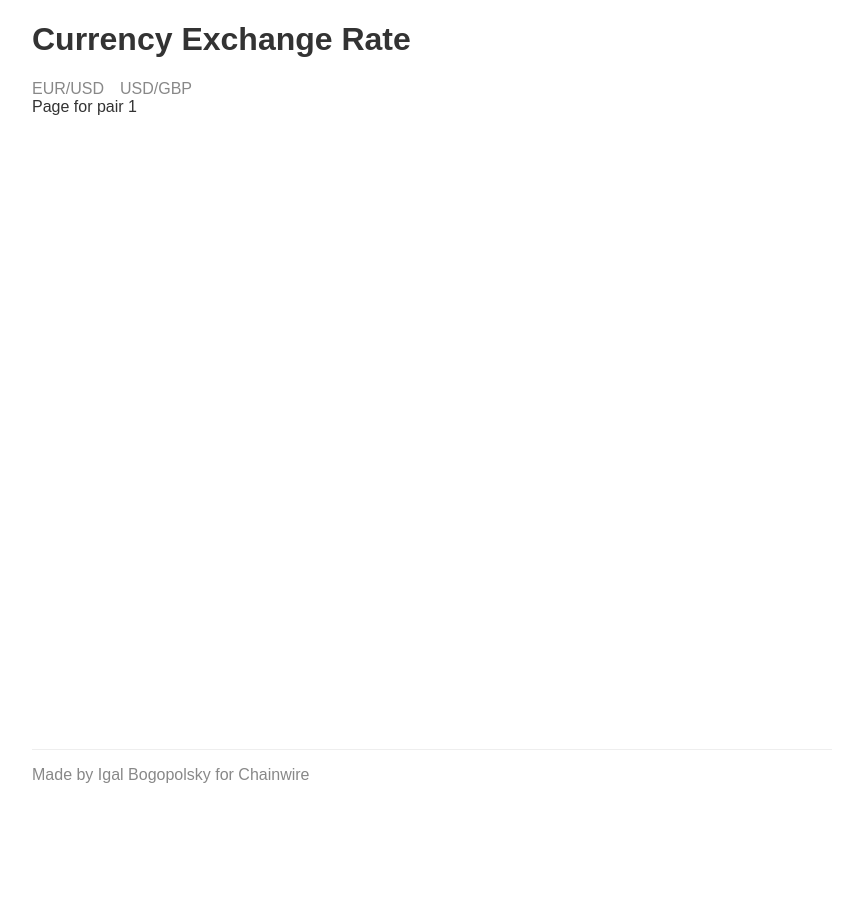
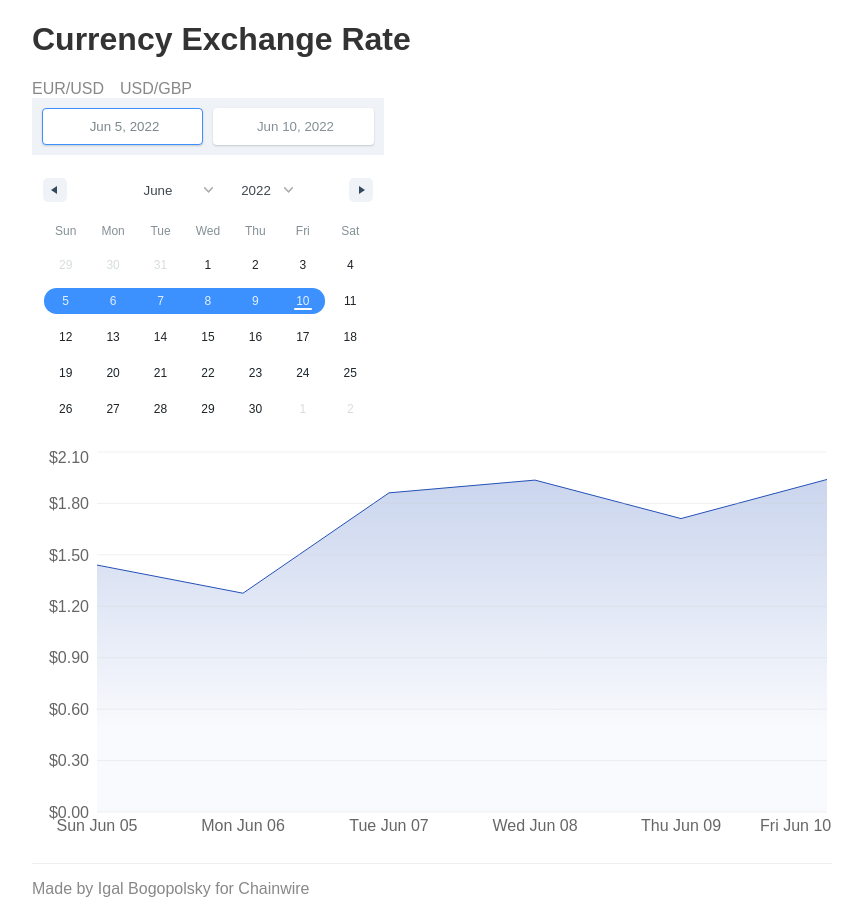
Before and after one commit to igalbo/chainwire, a React (Create React App) app: page /pairs/1 in a window 1280 px wide. Shown: the whole page, without its empty margins (208-1070 px from the left). Before the commit the page ends 800 px from the top, so only its background shows below. Built offline with nearby package versions, Linux system fonts and the light colour scheme.

Commit message:
basic functionality without backend

```diff
--- a/package.json
+++ b/package.json
@@ -6,10 +6,13 @@
     "@testing-library/jest-dom": "^5.16.4",
     "@testing-library/react": "^13.3.0",
     "@testing-library/user-event": "^13.5.0",
+    "date-fns": "^2.28.0",
     "react": "^18.1.0",
+    "react-date-range": "^1.4.0",
     "react-dom": "^18.1.0",
     "react-router-dom": "^6.3.0",
     "react-scripts": "5.0.1",
+    "recharts": "^2.1.10",
     "web-vitals": "^2.1.4"
   },
   "scripts": {
--- a/src/App.js
+++ b/src/App.js
@@ -6,7 +6,7 @@ import {
 } from "react-router-dom";
 
 import "./App.css";
-import NavBar from "./components/Chart/NavBar/NavBar";
+import NavBar from "./components/NavBar/NavBar";
 import InfoPage from "./pages/InfoPage";
 
 function App() {
--- /dev/null
+++ b/src/components/Chart/Chart.css
@@ -0,0 +1,8 @@
+.tooltip {
+  border-radius: 0.25rem;
+  background: #26313c;
+  color: #fff;
+  padding: 1rem;
+  box-shadow: 15px 30px 40px 5px rgba(0, 0, 0, 0.5);
+  text-align: center;
+}
--- a/src/components/Chart/Chart.js
+++ b/src/components/Chart/Chart.js
@@ -0,0 +1,75 @@
+import { format, parseISO, addDays, differenceInDays } from "date-fns";
+import {
+  ResponsiveContainer,
+  AreaChart,
+  XAxis,
+  YAxis,
+  Area,
+  Tooltip,
+  CartesianGrid,
+} from "recharts";
+
+import "./Chart.css";
+
+const Chart = ({ start, end }) => {
+  const data = [];
+  const range = differenceInDays(end, start) + 1;
+  // (Date.parse(end) - Date.parse(start)) / (1000 * 60 * 60 * 24) + 1;
+
+  for (let num = 0; num < range; num++) {
+    data.push({
+      date: addDays(start, num).toString().substring(0, 10),
+      value: 1 + Math.random(),
+    });
+  }
+
+  console.dir(data);
+  return (
+    <ResponsiveContainer height={400}>
+      <AreaChart data={data}>
+        <defs>
+          <linearGradient id="color" x1="0" y1="0" x2="0" y2="1">
+            <stop offset="0%" stopColor="#2451B7" stopOpacity={0.4} />
+            <stop offset="75%" stopColor="#2451B7" stopOpacity={0.05} />
+          </linearGradient>
+        </defs>
+        <Area dataKey="value" stroke="#2451B7" fill="url(#color)" />
+        <XAxis
+          dataKey="date"
+          axisLine={false}
+          tickLine={false}
+          // tickFormatter={(str) => {
+          //   const date = parseISO(str);
+          //   if (date.getDate() % 7 === 0) {
+          //     return format(date, "MMM, d");
+          //   }
+          //   return "";
+          // }}
+        />
+        <YAxis
+          dataKey="value"
+          axisLine={false}
+          tickLine={false}
+          tickCount={8}
+          tickFormatter={(number) => `$${number.toFixed(2)}`}
+        />
+        <Tooltip content={<CustomTooltip />} />
+        <CartesianGrid opacity={0.3} vertical={false} />
+      </AreaChart>
+    </ResponsiveContainer>
+  );
+};
+
+function CustomTooltip({ active, payload, label }) {
+  if (active) {
+    return (
+      <div className="tooltip">
+        <h4>{label}</h4>
+        {/* <h4>{format(parseISO(label), "eee d MMM, yyyy")}</h4> */}
+        <p>{payload[0].value.toFixed(2)}</p>
+      </div>
+    );
+  }
+}
+
+export default Chart;
--- a/src/pages/InfoPage.js
+++ b/src/pages/InfoPage.js
@@ -1,9 +1,35 @@
-import React from "react";
+import { useState } from "react";
 import { useParams } from "react-router-dom";
+import Chart from "../components/Chart/Chart";
+import "react-date-range/dist/styles.css"; // main css file
+import "react-date-range/dist/theme/default.css"; // theme css file
+import { DateRange } from "react-date-range";
+import { subDays } from "date-fns";
 
 const InfoPage = () => {
   let { pair } = useParams();
-  return <div>Page for pair {pair}</div>;
+  const [state, setState] = useState([
+    {
+      startDate: subDays(new Date(), 5),
+      endDate: new Date(),
+      key: "selection",
+    },
+  ]);
+
+  console.log(state[0]);
+
+  const availablePairs = ["eur_usd", "usd_gbp"];
+
+  return (
+    <div>
+      <DateRange
+        editableDateInputs={true}
+        onChange={(item) => setState([item.selection])}
+        moveRangeOnFirstSelection={false}
+        ranges={state}
+      />
+      <Chart start={state[0].startDate} end={state[0].endDate} />
+    </div>
+  );
 };
-
 export default InfoPage;
```
Also changed, not shown: src/components/NavBar/NavBar.css (renamed from src/components/Chart/NavBar/NavBar.css), src/components/NavBar/NavBar.js (renamed from src/components/Chart/NavBar/NavBar.js), 1 other file (tests, documents, lock files or other folders).
